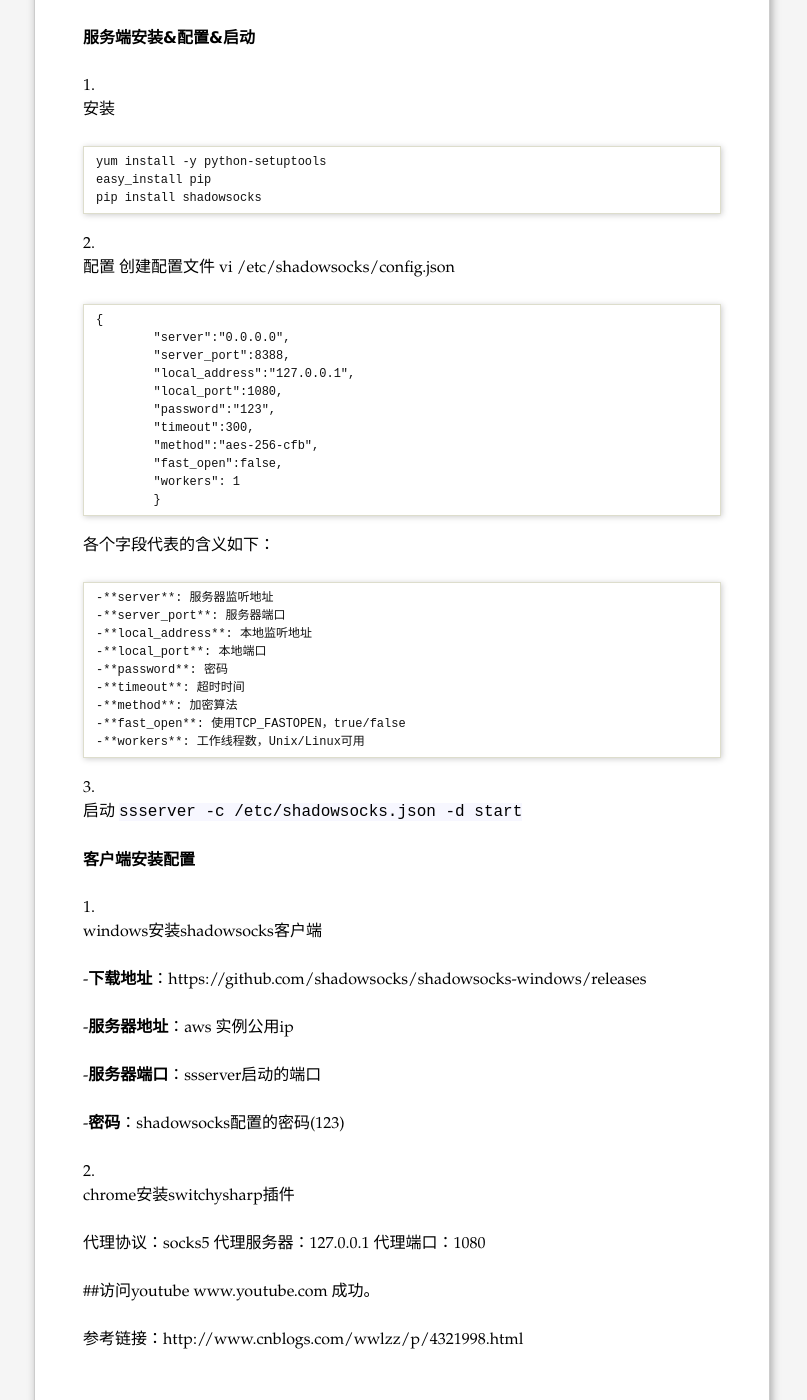
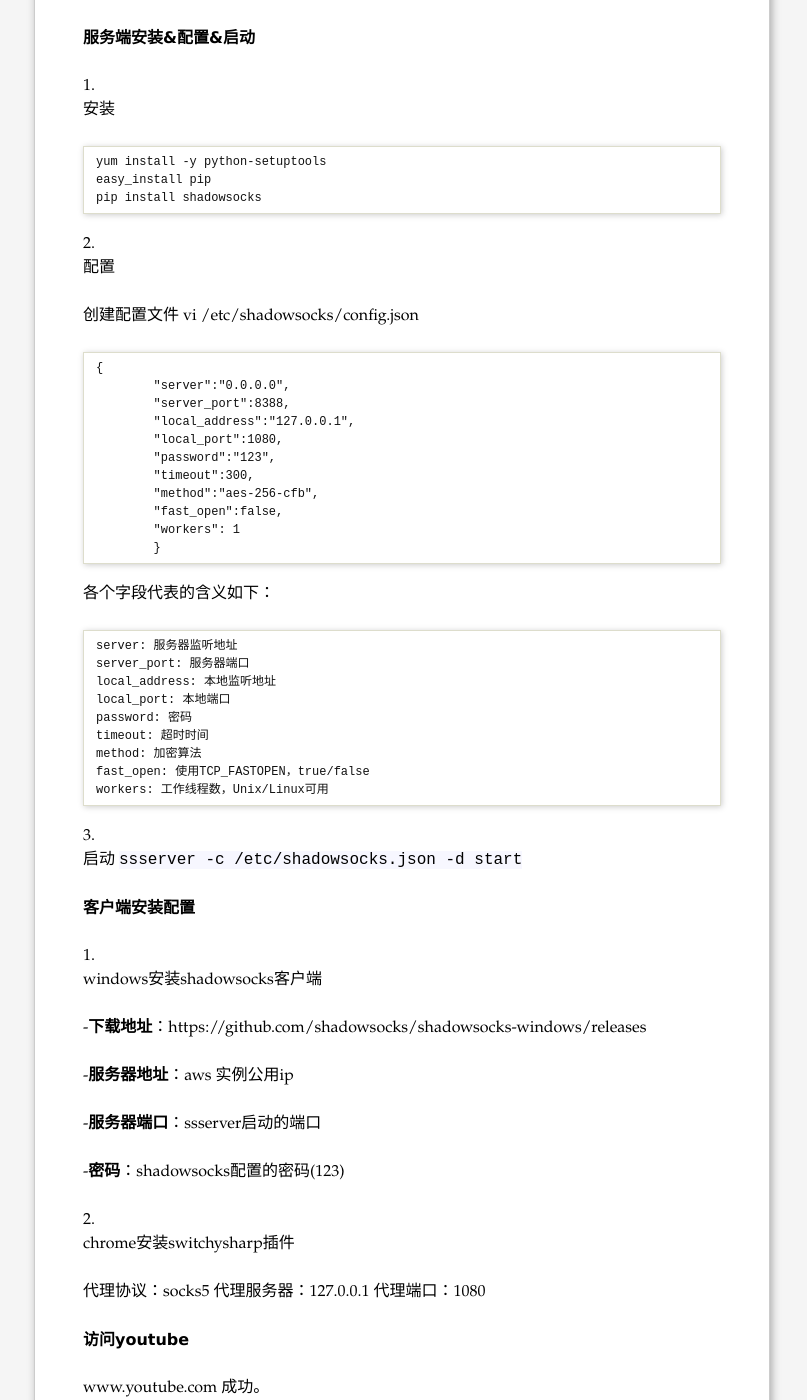
Before and after one commit to yuzujin/yuzujin.github.com, a Jekyll site: the page built from _posts/2016-10-09-aws-ec2shadowsocks.md, in a window 1280 px wide and 1400 px high, scrolled down 416 px. Shown: the whole window, without its empty margins (238-1045 px from the left). Built offline with Jekyll 4.4.1, drawn with Linux system fonts in a browser that asks for light colours; part of the change alters nothing that is shown.

Commit message:
翻墙方案

````diff
--- a/_posts/2016-10-09-aws-ec2shadowsocks.md
+++ b/_posts/2016-10-09-aws-ec2shadowsocks.md
@@ -28,6 +28,7 @@ tags: []
    ```
 
 2. 配置
+
    创建配置文件 vi /etc/shadowsocks/config.json
 
    ```
@@ -46,15 +47,15 @@ tags: []
    各个字段代表的含义如下：
 
    ```
-   -**server**: 服务器监听地址
-   -**server_port**: 服务器端口
-   -**local_address**: 本地监听地址
-   -**local_port**: 本地端口
-   -**password**: 密码
-   -**timeout**: 超时时间
-   -**method**: 加密算法
-   -**fast_open**: 使用TCP_FASTOPEN，true/false
-   -**workers**: 工作线程数，Unix/Linux可用
+   server: 服务器监听地址
+   server_port: 服务器端口
+   local_address: 本地监听地址
+   local_port: 本地端口
+   password: 密码
+   timeout: 超时时间
+   method: 加密算法
+   fast_open: 使用TCP_FASTOPEN，true/false
+   workers: 工作线程数，Unix/Linux可用
    ```
 
 3. 启动
@@ -75,7 +76,7 @@ tags: []
 
    代理协议：socks5 代理服务器：127.0.0.1 代理端口：1080
 
-##访问youtube
+## 访问youtube
 www.youtube.com 成功。
 
 参考链接：http://www.cnblogs.com/wwlzz/p/4321998.html
````
